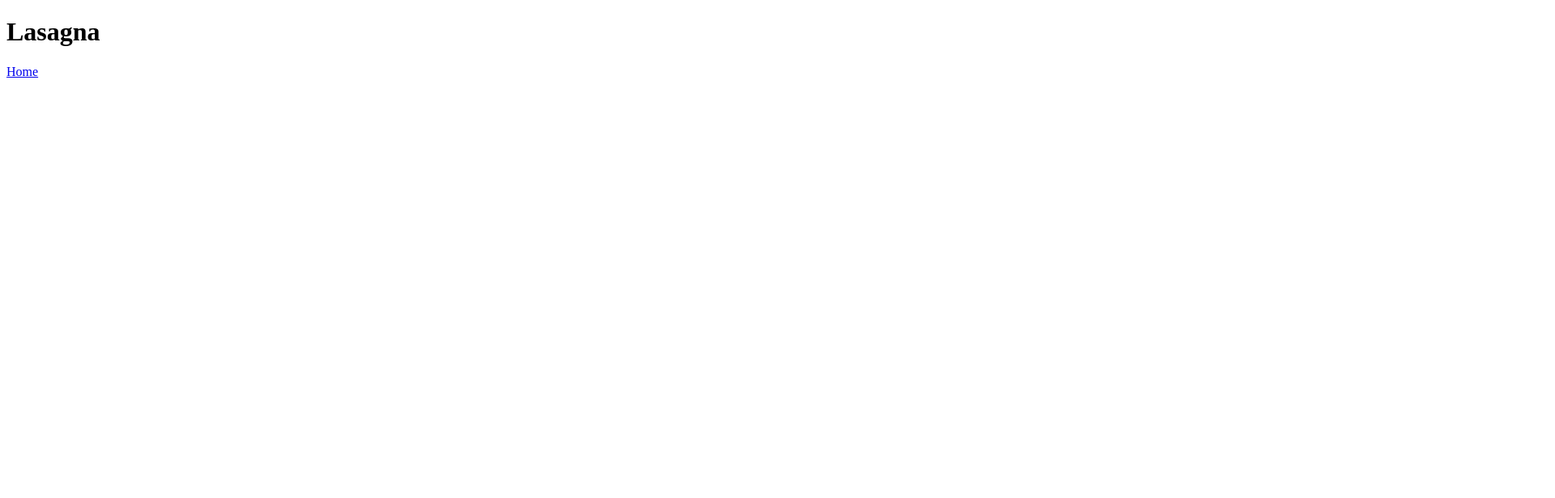
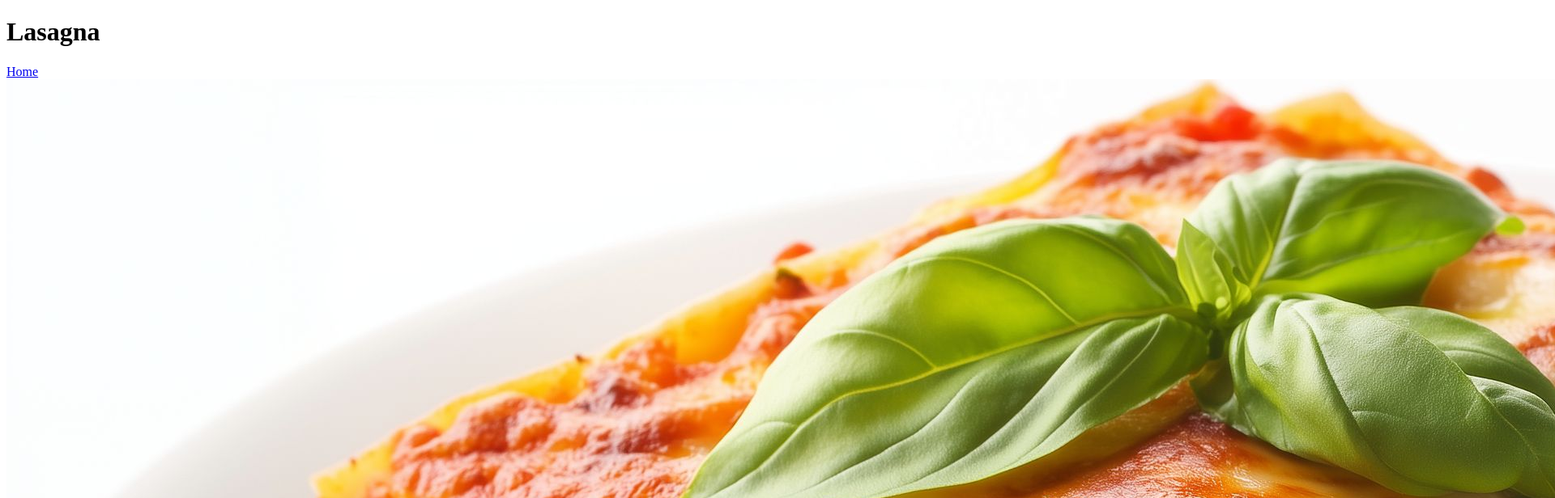
Before and after one commit to junevara/odin-recipes2, a plain HTML site: page recipes/lasagna.html in a window 1280 px wide. Shown: the top 616 px of the page at 81% size, 1920 px wide, since content can reach past the window. Drawn offline with Linux system fonts and the light colour scheme.

Commit message:
Add an image of a lasagna to the lasagna.html file

```diff
--- a/recipes/lasagna.html
+++ b/recipes/lasagna.html
@@ -8,5 +8,6 @@
 <body>
     <h1>Lasagna</h1>
     <a href="../index.html">Home</a>
+    <img src="../images/lasagna.jpg" alt="Picture of a Lasagna">
 </body>
 </html>
```
